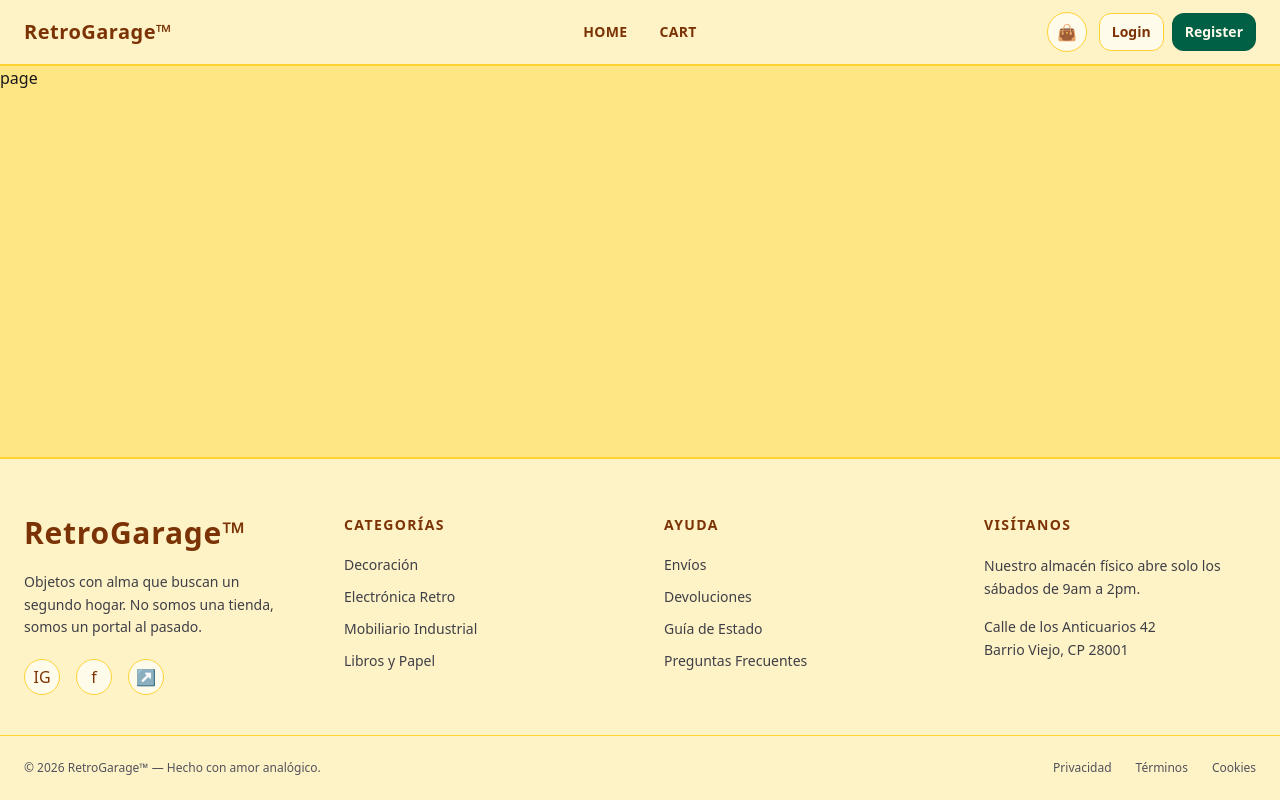
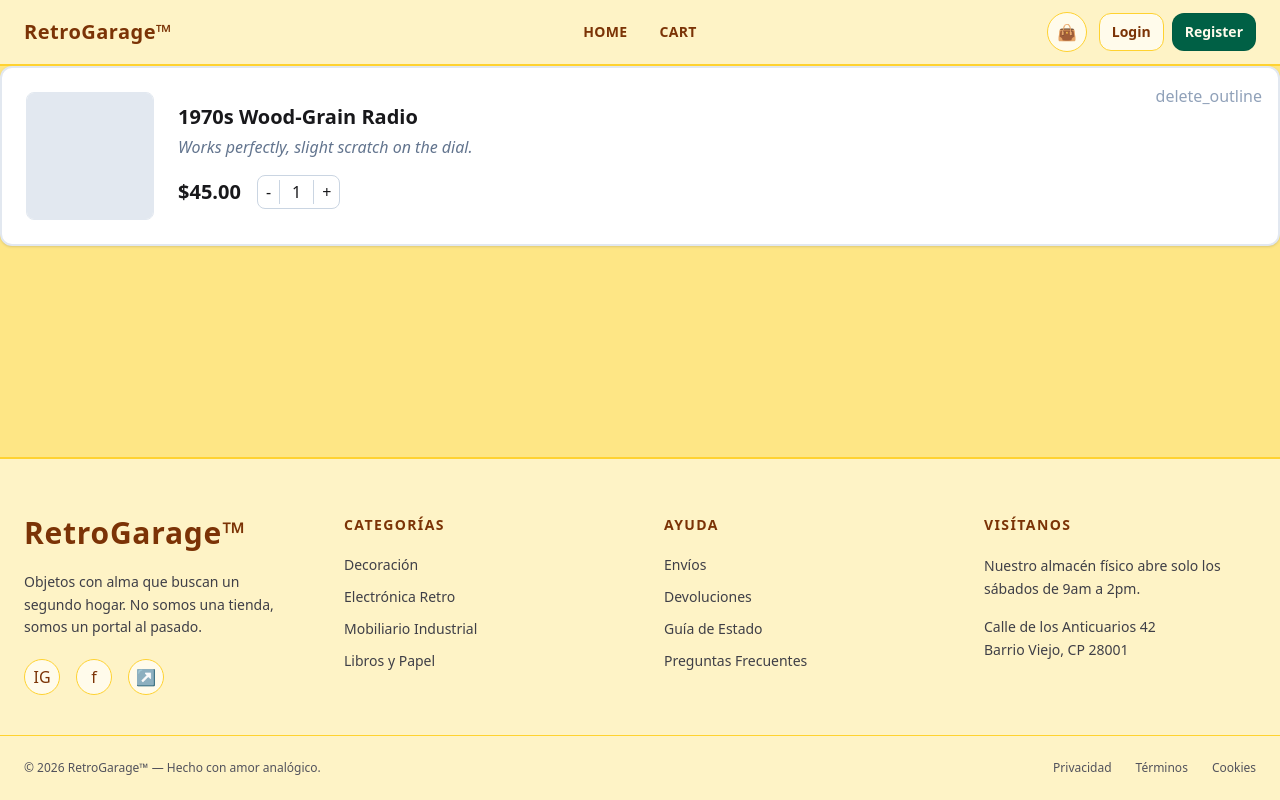
Before and after one commit to retrogaragepf/front, a Next.js app: page /cart in a window 1280 px wide. Built offline with nearby package versions, Linux system fonts and the light colour scheme.

Commit message:
vista about us y link cart page navbar

```diff
--- a/src/app/cart/page.tsx
+++ b/src/app/cart/page.tsx
@@ -1,9 +1,11 @@
-import React from 'react'
+import CartItem from "@/src/components/CartItem";
 
 const CartPage = () => {
   return (
-    <div>page</div>
-  )
-}
+    <div>
+      <CartItem />
+    </div>
+  );
+};
 
 export default CartPage;
```
